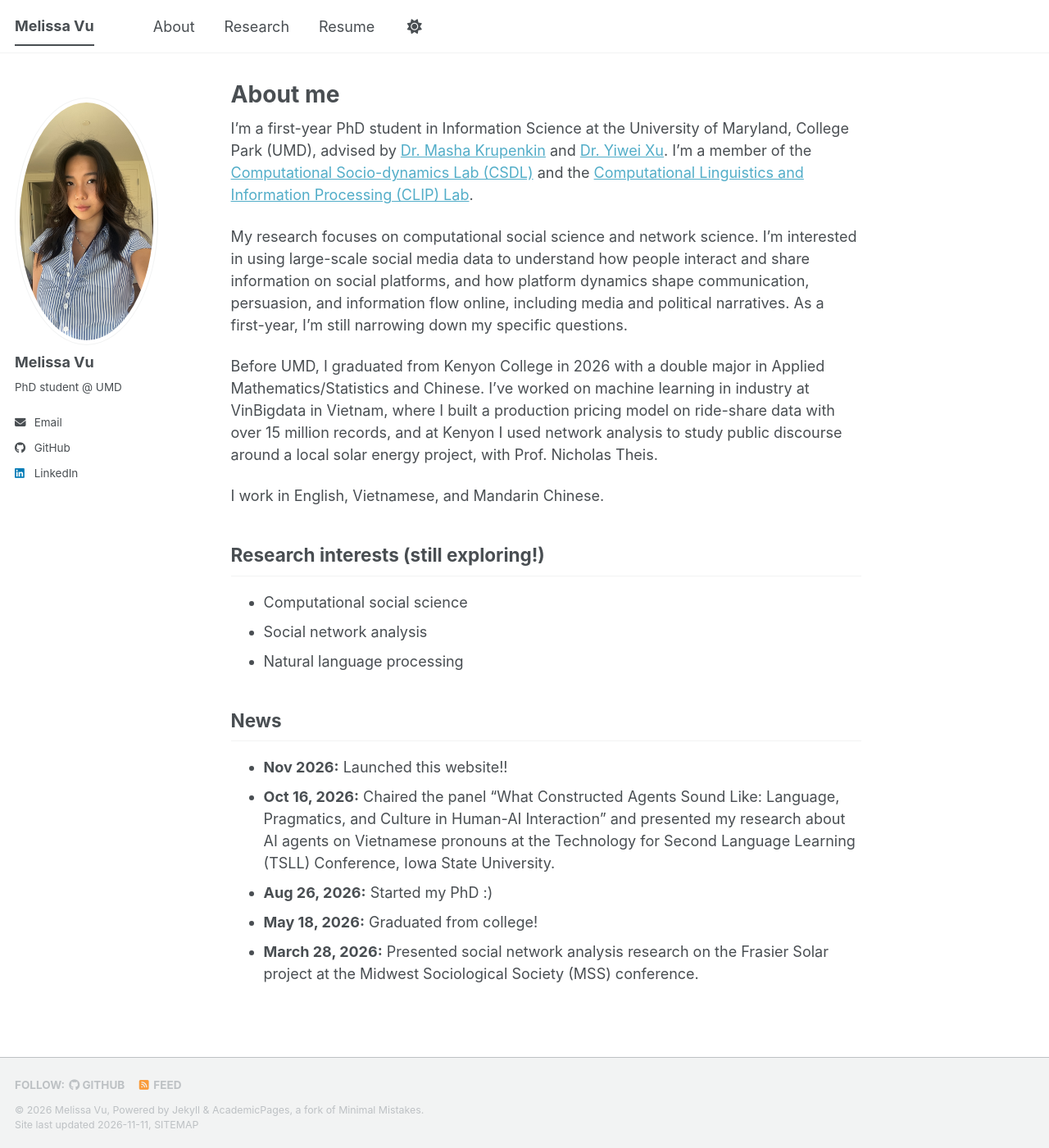
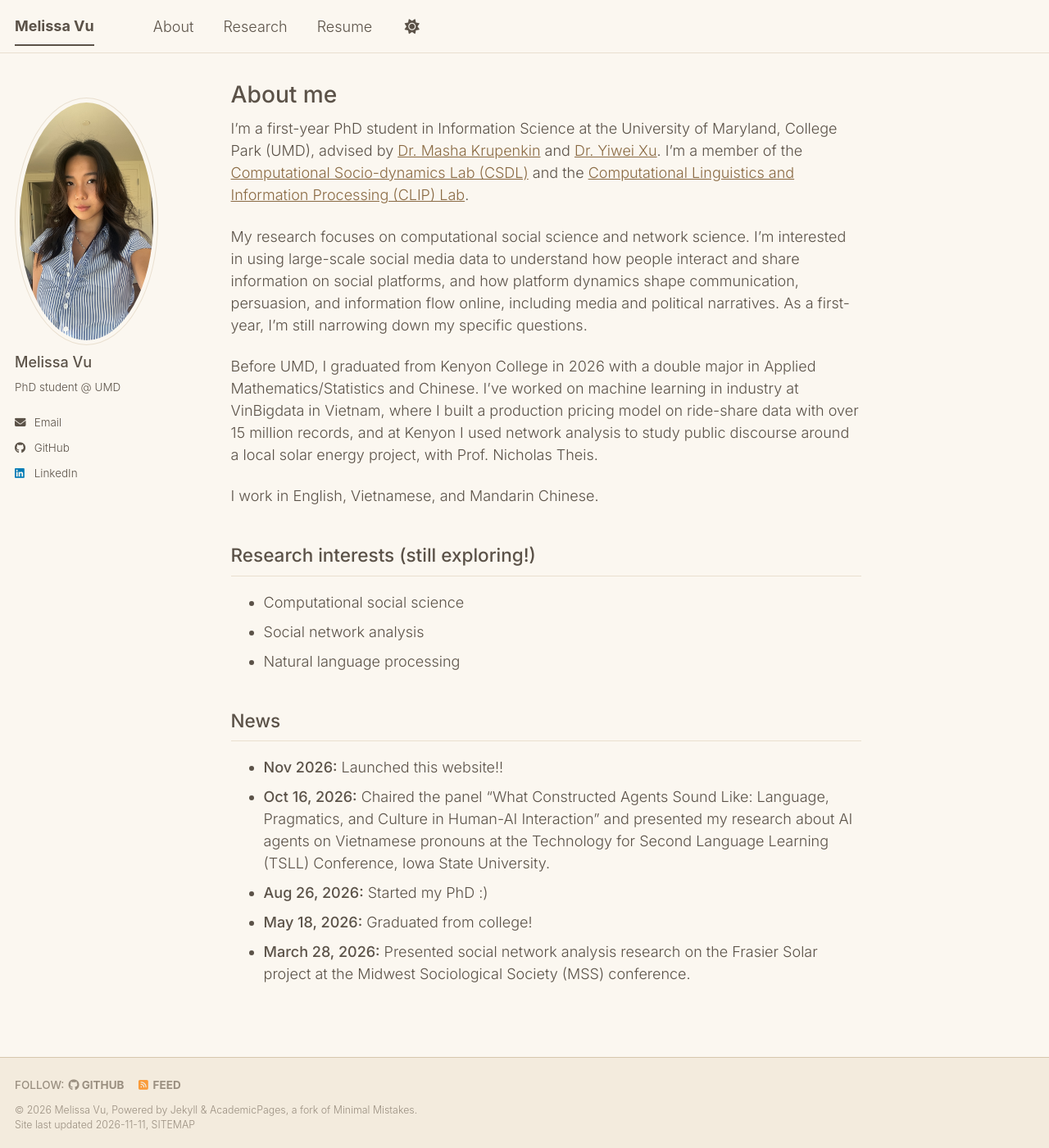
Before and after one commit to melvu-25/melvu-25.github.io, a Jekyll site: the page built from _pages/about.md, in a window 1280 px wide and 1400 px high. Shown: the whole window at 82% size. Built offline with Jekyll 4.4.1, drawn with Linux system fonts in a browser that asks for light colours; a script bundle is joined from its source files by our own code; a style sheet for code colours, icons or effects is not loaded.

Commit message:
Add custom beige theme with lighter Inter font
Co-Authored-By: Claude Opus 5.5 <noreply@anthropic.com>
Claude-Session: https://claude.ai/code/session_012ifzfhCaGA3SXhKdS2kXCK

```diff
--- a/_config.yml
+++ b/_config.yml
@@ -8,7 +8,7 @@
 
 # Basic Site Settings
 locale                   : "en-US"
-site_theme               : "default" # The available themes options are "default", "air", "sunrise", "mint", "dirt" and "contrast"
+site_theme               : "beige" # The available themes options are "default", "air", "sunrise", "mint", "dirt" and "contrast"
 title                    : "Melissa Vu"
 title_separator          : "-"
 name                     : &name "Melissa Vu"
--- a/_includes/head/custom.html
+++ b/_includes/head/custom.html
@@ -1,6 +1,11 @@
 {% include base_path %}
 
 <!-- start custom head snippets -->
+
+<!-- Inter font (light weights) -->
+<link rel="preconnect" href="https://fonts.googleapis.com">
+<link rel="preconnect" href="https://fonts.gstatic.com" crossorigin>
+<link href="https://fonts.googleapis.com/css2?family=Inter:wght@300;400;500;600&display=swap" rel="stylesheet">
 
 <!-- Support for jQuery, this needs to be first so that it has a chance to load. -->
 <script src="https://cdn.jsdelivr.net/npm/jquery@3.7.1/dist/jquery.min.js"></script>
--- /dev/null
+++ b/_sass/_custom.scss
@@ -0,0 +1,11 @@
+/* Custom typography: lighter weight font */
+body, input, textarea, select, button {
+  font-family: "Inter", -apple-system, "Segoe UI", "Helvetica Neue", Arial, sans-serif;
+  font-weight: 300;
+}
+h1, h2, h3, h4, h5, h6, .page__title, .archive__item-title, .author__name {
+  font-family: "Inter", -apple-system, "Segoe UI", "Helvetica Neue", Arial, sans-serif;
+  font-weight: 500;
+}
+strong, b { font-weight: 500; }
+.masthead { background-color: var(--global-bg-color); }
--- /dev/null
+++ b/_sass/theme/_beige_dark.scss
@@ -0,0 +1,55 @@
+/* ==========================================================================
+    DEFAULT THEME - DARK VERSION
+    ========================================================================== */
+
+/* Color codes used for the theme */
+$primary-color              : #0ea1c5;
+$gray                       : #7a8288;
+$dark-gray                  : mix(#000, $gray, 40%);
+$darker-gray                : mix(#000, $gray, 60%);
+$light-gray                 : mix(#fff, $gray, 50%);
+
+$background                 : #474747;
+$background-light           : mix(#fff, $background, 80%);
+$background-lighter         : mix(#fff, $background, 90%);
+$text                       : #ffffff;
+$link                       : #0ea1c5;
+$link-dark                  : mix(#000, $link, 25%);
+$link-light                 : mix(#fff, $link, 25%);
+
+/* Color codes used for the site */
+$danger-color               : #ee5f5b;
+$info-color                 : #2f7f93;
+$notice-color               : #7a8288;
+$success-color              : #62c462;
+$warning-color              : #f89406;
+
+/* Other basic settings for the template */
+$border-radius              : 4px;
+$box-shadow                 : 0 1px 1px rgba(0, 0, 0, 0.125);
+$global-transition          : all 0.2s ease-in-out;
+$masthead-height            : 70px;
+$navicon-width              : 28px;
+$navicon-height             : 4px;
+$sidebar-link-max-width     : 250px;
+$sidebar-screen-min-width   : 1024px;
+
+/* Dark theme for the site */
+html[data-theme="dark"] {
+    --global-base-color                 : #{$primary-color};
+    --global-bg-color                   : #{$background};
+    --global-footer-bg-color            : #{$background};
+    --global-border-color               : #{$light-gray};
+    --global-dark-border-color          : #{$background-light};
+    --global-code-background-color      : #fafafa;
+    --global-code-text-color            : #{$darker-gray};
+    --global-fig-caption-color          : #{$light-gray};
+    --global-link-color                 : #{$link};
+    --global-link-color-hover           : #{$link-dark};
+    --global-link-color-visited         : #{$link-light};
+    --global-masthead-link-color        : #{$text};
+    --global-masthead-link-color-hover  : #{$primary-color};
+    --global-text-color                 : #{$text};
+    --global-text-color-light           : #f3f3f3;
+    --global-thead-color                : #{$background-lighter};
+}
--- /dev/null
+++ b/_sass/theme/_beige_light.scss
@@ -0,0 +1,47 @@
+/* ==========================================================================
+    BEIGE THEME - LIGHT VERSION (custom)
+    ========================================================================== */
+/* Color codes used for the theme */
+$primary-color              : #8a6a43;
+$gray                       : #7a8288;
+$dark-gray                  : mix(#000, $gray, 40%);
+$darker-gray                : mix(#000, $gray, 60%);
+$light-gray                 : mix(#fff, $gray, 50%);
+$lighter-gray               : mix(#fff, $gray, 90%);
+
+/* Color codes used for the site */
+$danger-color               : #ee5f5b;
+$info-color                 : #2f7f93;
+$notice-color               : #7a8288;
+$success-color              : #62c462;
+$warning-color              : #f89406;
+
+/* Other basic settings for the template */
+$border-radius              : 4px;
+$box-shadow                 : 0 1px 1px rgba(0, 0, 0, 0.125);
+$global-transition          : all 0.2s ease-in-out;
+$masthead-height            : 70px;
+$navicon-width              : 28px;
+$navicon-height             : 4px;
+$sidebar-link-max-width     : 250px;
+$sidebar-screen-min-width   : 1024px;
+
+/* Default light theme for the site */
+:root {
+    --global-base-color                 : #8a6a43;
+    --global-bg-color                   : #fbf7f0;
+    --global-footer-bg-color            : #f3ebdd;
+    --global-border-color               : #e9dfcf;
+    --global-dark-border-color          : #d6c7ae;
+    --global-code-background-color      : #f6f0e4;
+    --global-code-text-color            : #5b5248;
+    --global-fig-caption-color          : #9a8f80;
+    --global-link-color                 : #8a6a43;
+    --global-link-color-hover           : #5e4529;
+    --global-link-color-visited         : #8a6a43;
+    --global-masthead-link-color        : #5b5248;
+    --global-masthead-link-color-hover  : #8a6a43;
+    --global-text-color                 : #5b5248;
+    --global-text-color-light           : #9a8f80;
+    --global-thead-color                : #f3ebdd;
+}
--- a/assets/css/main.scss
+++ b/assets/css/main.scss
@@ -34,5 +34,6 @@
 
     "layout/page",
     "layout/archive",
-    "layout/sidebar"
+    "layout/sidebar",
+    "custom"
 ;
```
